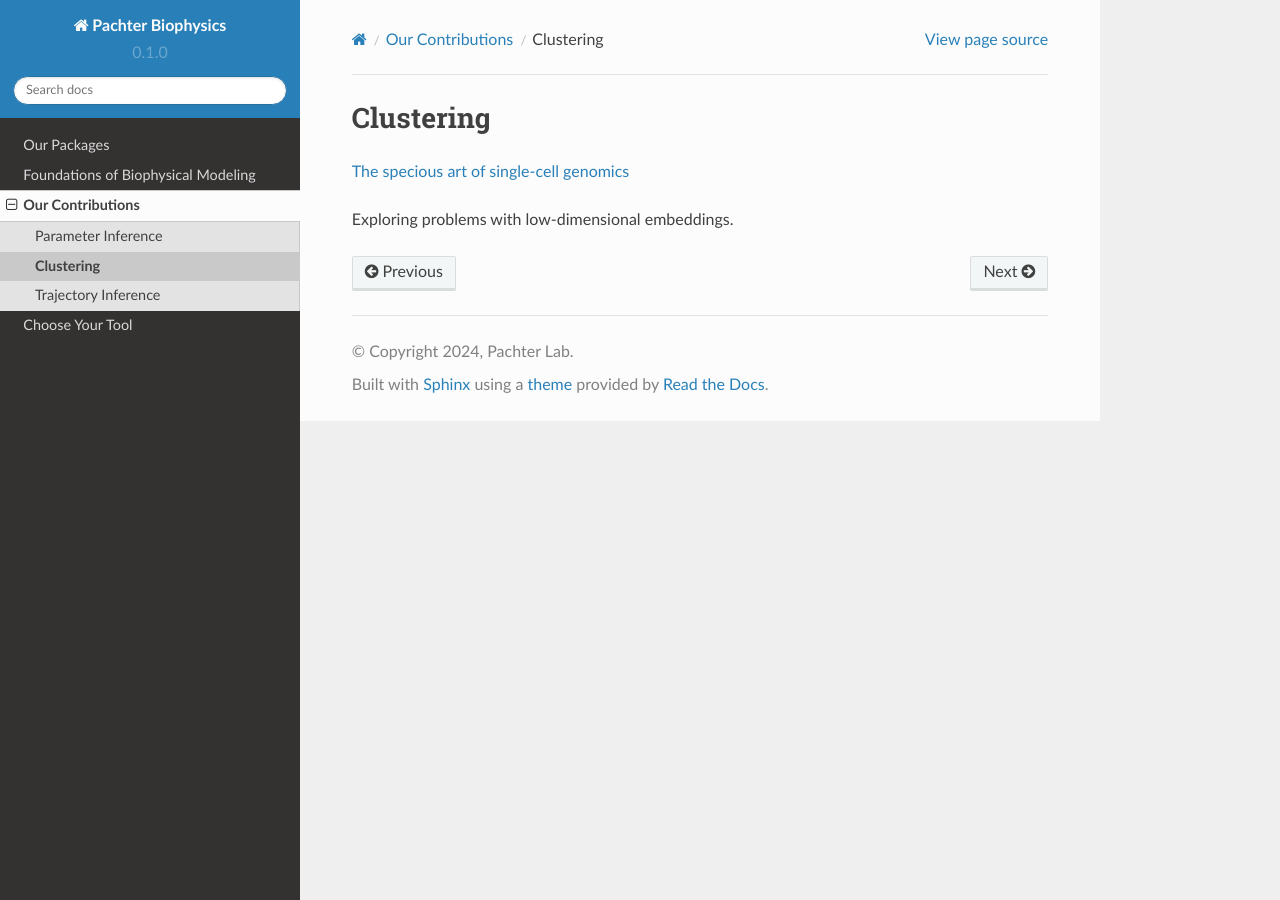
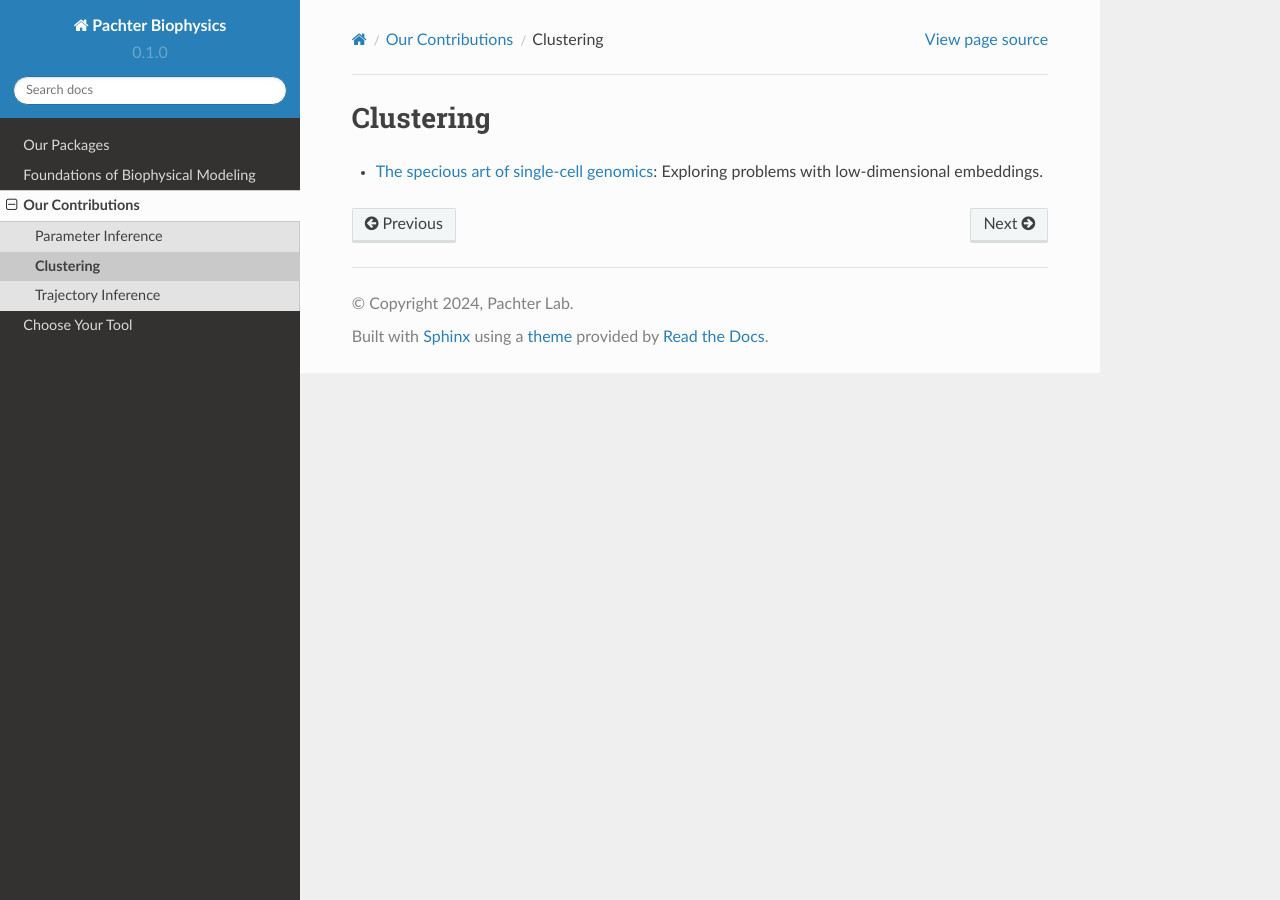
Before and after one commit to pachterlab/biophysics, a Sphinx documentation site: the page built from docs/source/contributions_clustering.rst, in a window 1280 px wide. Built offline with Sphinx 7.4.7 and the Read the Docs theme 2.0.0, drawn with Linux system fonts in a browser that asks for light colours; pages that are not in the unit, such as notebooks, are missing from menus.

```diff
--- a/docs/source/contributions_clustering.rst
+++ b/docs/source/contributions_clustering.rst
@@ -2,6 +2,4 @@
 Clustering
 =====
 
-`The specious art of single-cell genomics <https://journals.plos.org/ploscompbiol/article?id=10.1371/journal.pcbi.1011288>`_
-
-Exploring problems with low-dimensional embeddings.
+* `The specious art of single-cell genomics <https://journals.plos.org/ploscompbiol/article?id=10.1371/journal.pcbi.1011288>`_: Exploring problems with low-dimensional embeddings.
```
